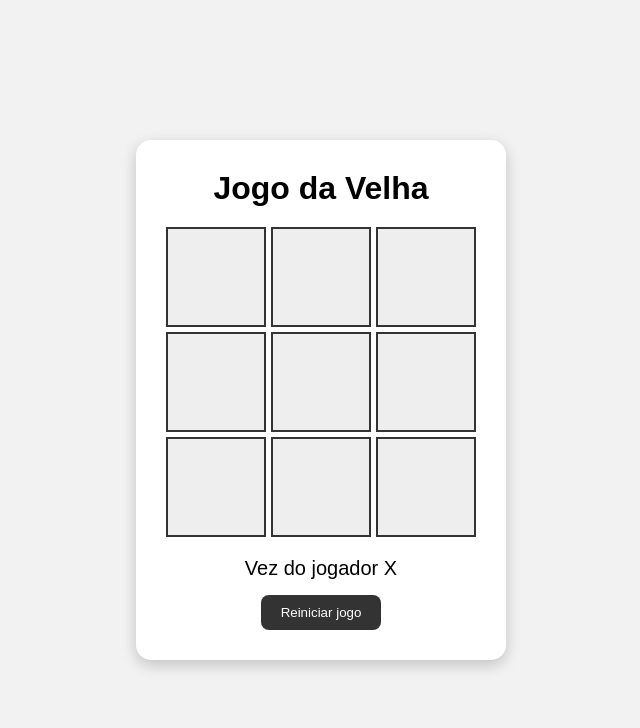
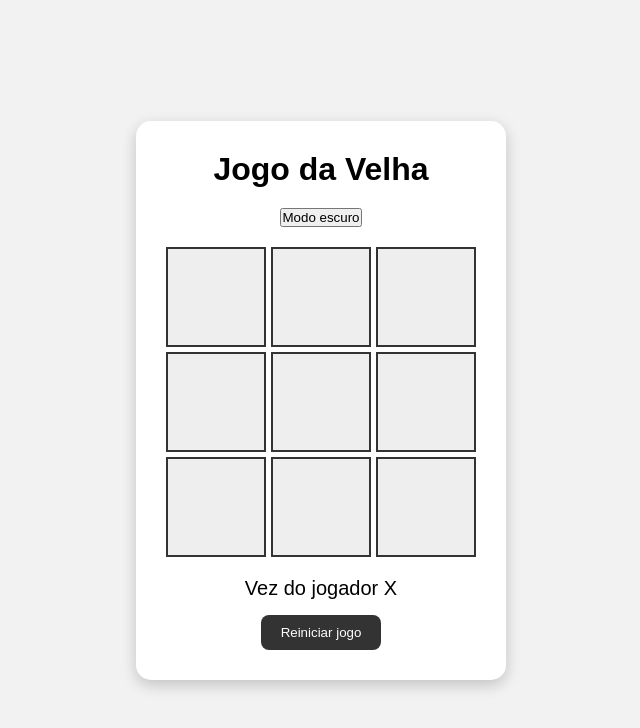
Before and after one commit to jubs09-lab/Jogo-da-velha, a plain HTML site: page index.html in a window 1280 px wide. Shown: the whole page, without its empty margins (319-959 px from the left). Drawn offline with Linux system fonts and the light colour scheme.

Commit message:
Adiciona botão de modo escuro
Added a dark mode button to the game interface.

```diff
--- a/index.html
+++ b/index.html
@@ -10,6 +10,8 @@
 
     <div class="container">
         <h1>Jogo da Velha</h1>
+
+        <button id="modo">Modo escuro</button>
 
         <div id="tabuleiro">
             <button class="casa" data-index="0"></button>
```
